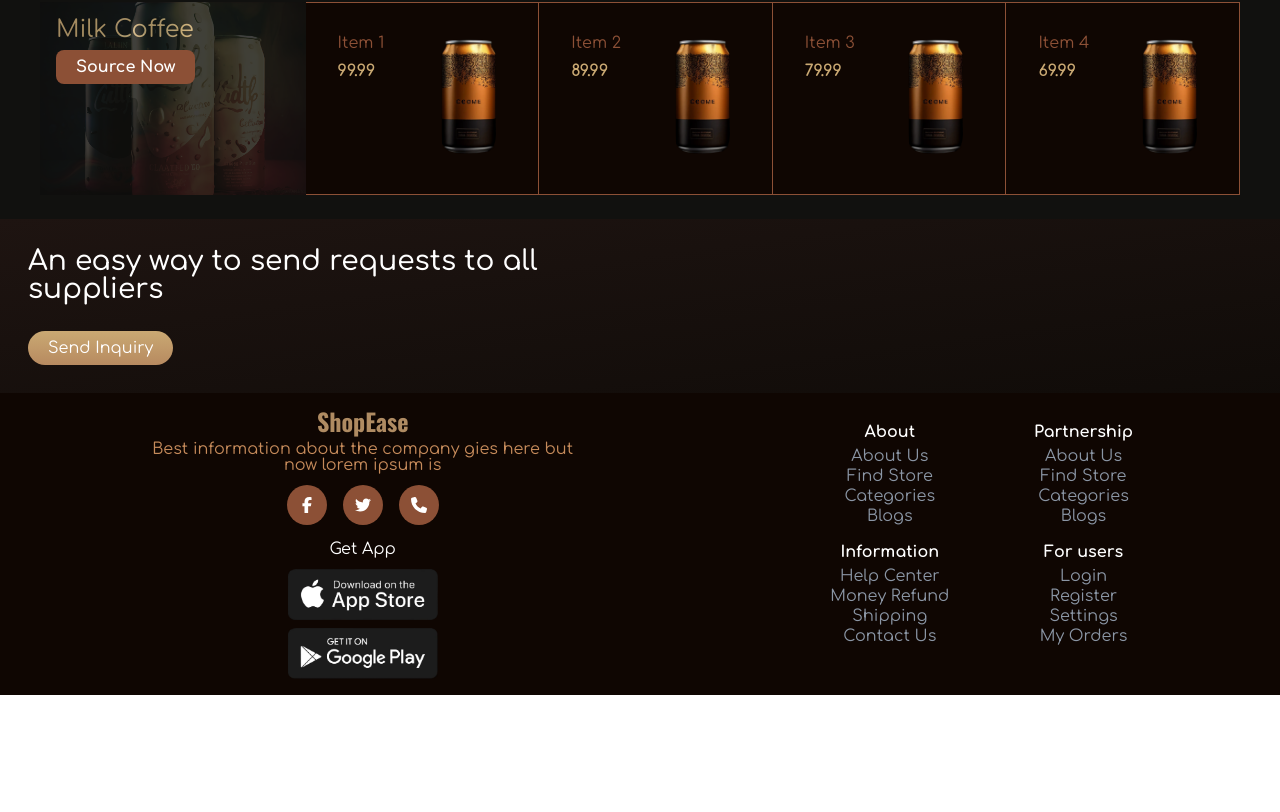
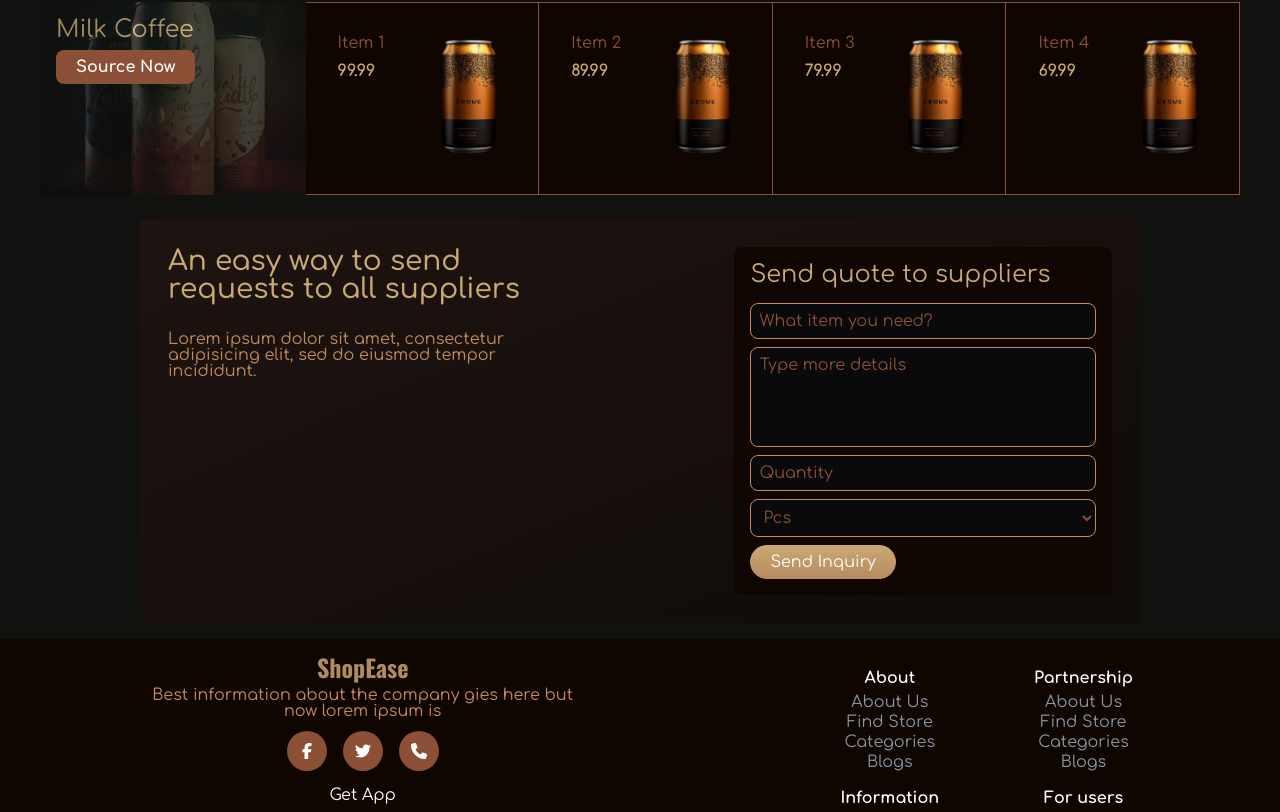
Before and after one commit to minercreepmc/shop-ease-client, an Angular app: page /shop in a window 1280 px wide. Shown: the part 1356-2168 px from the top of the page. Before the commit the page ends 2051 px from the top, so only its background shows below. Built offline with nearby package versions, Linux system fonts and the light colour scheme.

Commit message:
form responsive

```diff
--- a/src/app/modules/shop/components/shop-contact-form/supplier-request/supplier-request.component.html
+++ b/src/app/modules/shop/components/shop-contact-form/supplier-request/supplier-request.component.html
@@ -1,6 +1,52 @@
 <div class="supplier-request">
-  <h1 class="supplier-request__title">
-    An easy way to send requests to all suppliers
-  </h1>
-  <app-secondary-button>Send Inquiry</app-secondary-button>
+  <div class="supplier-request__text">
+    <h1 class="supplier-request__title">
+      An easy way to send requests to all suppliers
+    </h1>
+    <p class="supplier-request__description">
+      Lorem ipsum dolor sit amet, consectetur adipisicing elit, sed do eiusmod
+      tempor incididunt.
+    </p>
+  </div>
+
+  <form class="supplier-request__form">
+    <h2 class="supplier-request__form-title">Send quote to suppliers</h2>
+    <div class="supplier-request__form-group">
+      <input
+        class="supplier-request__form-input"
+        type="text"
+        name="name"
+        placeholder="What item you need?"
+      />
+    </div>
+
+    <div class="supplier-request__form-group">
+      <textarea name="description" placeholder="Type more details"></textarea>
+    </div>
+
+    <div class="supplier-request__form-group">
+      <input type="number" name="quantiy" placeholder="Quantity" />
+    </div>
+
+    <div class="supplier-request__form-group">
+      <select name="pcs">
+        <option value="" disabled selected>Pcs</option>
+        <option value="1">1 Can</option>
+        <option value="6">6 Cans</option>
+        <option value="12">12 Cans</option>
+        <option value="24">24 Cans</option>
+        <option value="48">48 Cans</option>
+        <option value="96">96 Cans</option>
+        <option value="custom">Custom Quantity</option>
+      </select>
+    </div>
+
+    <div class="supplier-request__button-form">
+      <app-secondary-button>Send Inquiry</app-secondary-button>
+    </div>
+  </form>
+
+  <div class="supplier-request__button">
+    <app-secondary-button>Send Inquiry</app-secondary-button>
+  </div>
 </div>
--- a/src/app/modules/shop/components/shop-contact-form/supplier-request/supplier-request.component.scss
+++ b/src/app/modules/shop/components/shop-contact-form/supplier-request/supplier-request.component.scss
@@ -1,19 +1,94 @@
 .supplier-request {
   background: linear-gradient(to right bottom, #1e1411, rgba(15, 6, 2, 0.5));
   padding: 1.75em;
+  display: grid;
+  grid-template-areas:
+    'text form'
+    'button form';
+  &__text {
+    grid-area: text;
+  }
+
   &__title {
-    color: white;
+    color: #caa973;
     margin-bottom: 1em;
     font-size: 1.75rem;
     font-weight: 500;
-    width: 90%;
+  }
+
+  &__description {
+    color: #c68b5b;
+    margin-bottom: 1rem;
+    display: none;
+  }
+
+  &__form {
+    display: none;
+    grid-area: form;
+    background: #0f0602;
+    padding: 1em;
+    border-radius: 0.5rem;
+    &-title {
+      color: #caa973;
+      font-size: 1.5rem;
+      margin-bottom: 1rem;
+    }
+
+    input,
+    textarea,
+    select {
+      width: 100%;
+      color: #8c5036;
+      padding: 0.5em;
+      background: #0a090b;
+      border: 1px solid #c68b5b;
+      border-radius: 0.5em;
+      margin-bottom: 0.5rem;
+      &::placeholder {
+        color: #8c5036;
+      }
+    }
+    textarea {
+      height: 100px;
+    }
+  }
+
+  &__button-form {
+    display: none;
+  }
+
+  &__button {
+    grid-area: button;
   }
 }
 
 @media (min-width: 600px) {
   .supplier-request {
-    &__title {
-      width: 50%;
+    max-width: 1000px;
+    margin: 0 auto;
+
+    &__description {
+      display: inline-block;
     }
   }
 }
+
+@media (min-width: 768px) {
+  .supplier-request {
+    grid-template-columns: 1fr 1fr 1fr 1fr 1fr;
+    grid-template-areas:
+      'text text . form form'
+      '. . . form form';
+    &__form {
+      display: inline-block;
+    }
+
+    &__button {
+      display: none;
+    }
+
+    &__button-form {
+      display: inline-block;
+    }
+  }
+}
--- a/src/app/modules/shop/components/shop-recommended/recommended-products-list/recommended-products-list.component.scss
+++ b/src/app/modules/shop/components/shop-recommended/recommended-products-list/recommended-products-list.component.scss
@@ -5,7 +5,7 @@
   justify-content: center;
 
   &__item {
-    flex: 0 1 200px;
+    flex: 0 1 150px;
   }
 }
 
--- a/src/app/modules/shop/pages/shop-page/shop-page.component.scss
+++ b/src/app/modules/shop/pages/shop-page/shop-page.component.scss
@@ -9,6 +9,10 @@
   &__featured {
     max-width: 700px;
     margin: 0 auto;
+  }
+
+  &__supplier {
+    padding-bottom: 1rem;
   }
 }
 
--- a/src/styles.scss
+++ b/src/styles.scss
@@ -440,7 +440,7 @@ fieldset {
 }
 
 textarea {
-  resize: vertical;
+  resize: none;
 }
 
 .chromeframe {
```
